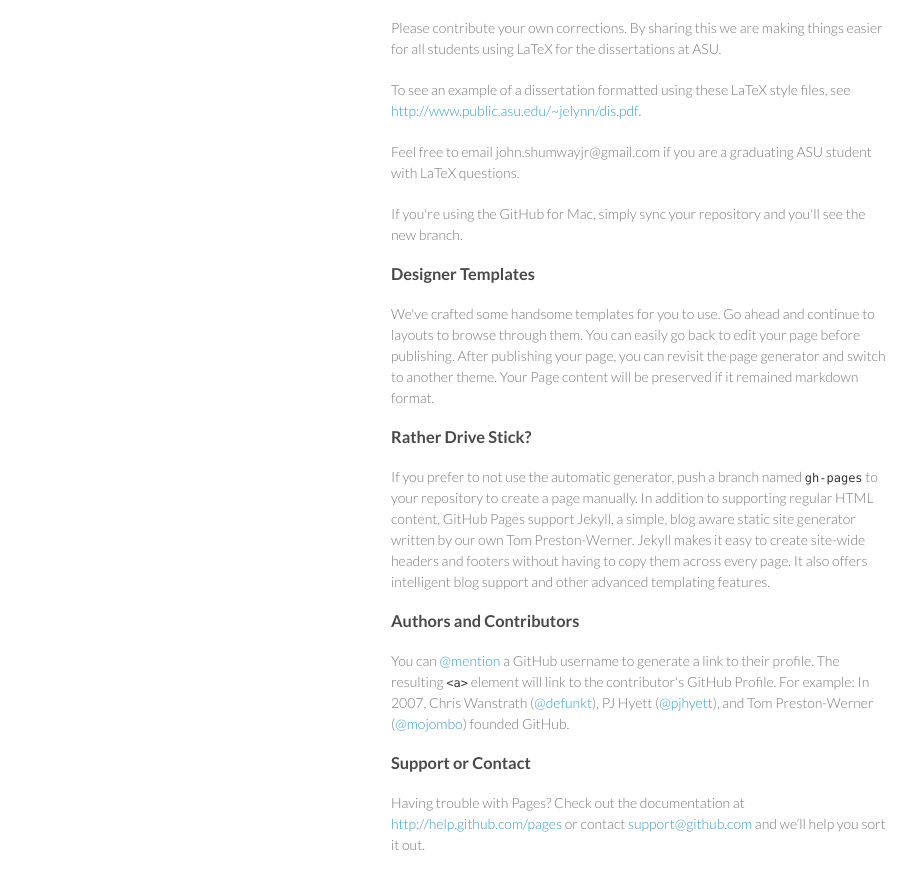
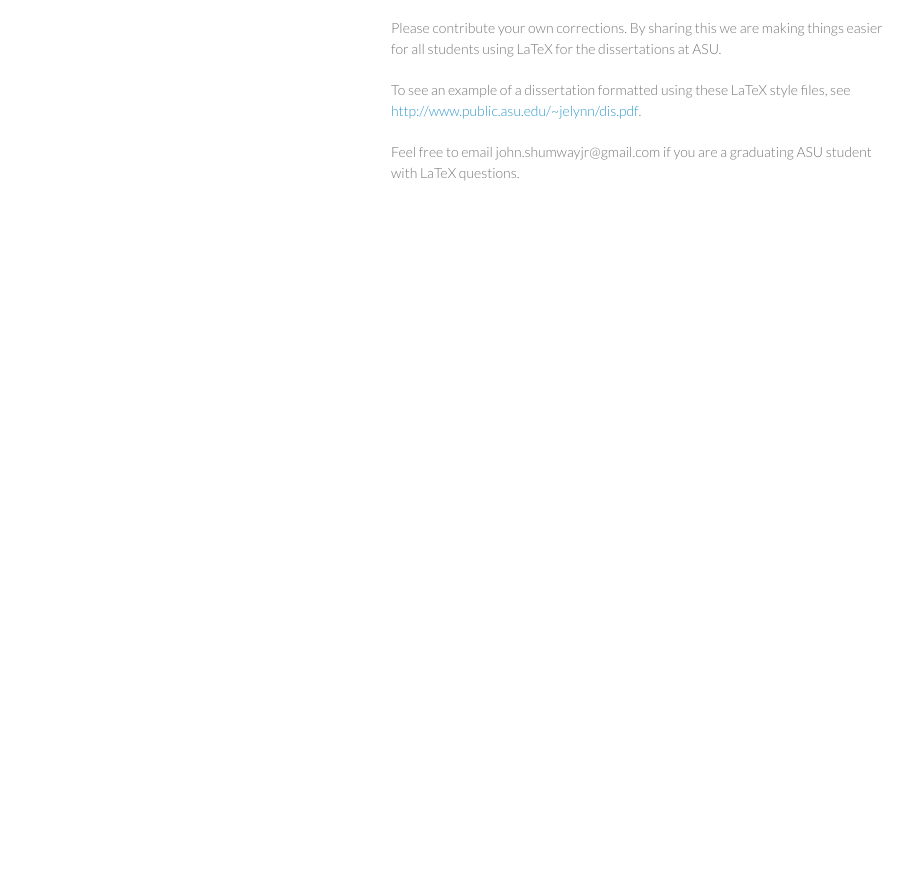
Before and after one commit to shumway/asudis, a plain HTML site: page index.html in a window 1280 px wide. Shown: the part 768-1656 px from the top of the page, without its empty margins (179-1095 px from the left). After the commit the page ends 1021 px from the top, so only its background shows below. Drawn offline with Linux system fonts and the light colour scheme.

Commit message:
Update index.html

```diff
--- a/index.html
+++ b/index.html
@@ -32,13 +32,13 @@
 <a name="welcome-to-github-pages" class="anchor" href="#welcome-to-github-pages"><span class="octicon octicon-link"></span></a>Welcome to GitHub Pages.</h3>
 
 <p>
-Welcome to the <code>asudis</code> project on github. These are style files written by John Shumway and
-used and improved by a number of Ph. D. and graduate students at ASU over the past few years.
+Welcome to the <code>asudis</code> project on github. These are style files written by me (John Shumway)
+and used and improved by a number of Ph. D. and graduate students at ASU over the past few years.
 We've used this for about a half-dozen Ph. D. dissertations. The current files pass the format requirements
 in spring 2013, and we continue to work together to update this to the latest formats.
 </p>
 
-<p>I (John Shumway) graduated from Illinois with a Ph. D. in computational physics in 1999. At the time,
+<p>I graduated from Illinois with a Ph. D. in computational physics in 1999. At the time,
 I wrote my on LaTeX style files for my Ph. D. dissertation. The department there picked up my files
 and many other students used them for their dissertations. I reused some parts of them for NSF grant applications,
 but mostly I left the code alone after starting as a professor of physics at ASU in 2001.
@@ -79,27 +79,6 @@
 Feel free to email john.shumwayjr@gmail.com if you are a graduating ASU student with LaTeX questions.
 </p>
 
-<p>If you're using the GitHub for Mac, simply sync your repository and you'll see the new branch.</p>
-
-<h3>
-<a name="designer-templates" class="anchor" href="#designer-templates"><span class="octicon octicon-link"></span></a>Designer Templates</h3>
-
-<p>We've crafted some handsome templates for you to use. Go ahead and continue to layouts to browse through them. You can easily go back to edit your page before publishing. After publishing your page, you can revisit the page generator and switch to another theme. Your Page content will be preserved if it remained markdown format.</p>
-
-<h3>
-<a name="rather-drive-stick" class="anchor" href="#rather-drive-stick"><span class="octicon octicon-link"></span></a>Rather Drive Stick?</h3>
-
-<p>If you prefer to not use the automatic generator, push a branch named <code>gh-pages</code> to your repository to create a page manually. In addition to supporting regular HTML content, GitHub Pages support Jekyll, a simple, blog aware static site generator written by our own Tom Preston-Werner. Jekyll makes it easy to create site-wide headers and footers without having to copy them across every page. It also offers intelligent blog support and other advanced templating features.</p>
-
-<h3>
-<a name="authors-and-contributors" class="anchor" href="#authors-and-contributors"><span class="octicon octicon-link"></span></a>Authors and Contributors</h3>
-
-<p>You can <a href="https://github.com/blog/821" class="user-mention">@mention</a> a GitHub username to generate a link to their profile. The resulting <code>&lt;a&gt;</code> element will link to the contributor's GitHub Profile. For example: In 2007, Chris Wanstrath (<a href="https://github.com/defunkt" class="user-mention">@defunkt</a>), PJ Hyett (<a href="https://github.com/pjhyett" class="user-mention">@pjhyett</a>), and Tom Preston-Werner (<a href="https://github.com/mojombo" class="user-mention">@mojombo</a>) founded GitHub.</p>
-
-<h3>
-<a name="support-or-contact" class="anchor" href="#support-or-contact"><span class="octicon octicon-link"></span></a>Support or Contact</h3>
-
-<p>Having trouble with Pages? Check out the documentation at <a href="http://help.github.com/pages">http://help.github.com/pages</a> or contact <a href="mailto:support@github.com">support@github.com</a> and we’ll help you sort it out.</p>
       </section>
       <footer>
         <p>This project is maintained by <a href="https://github.com/shumway">shumway</a></p>
```
